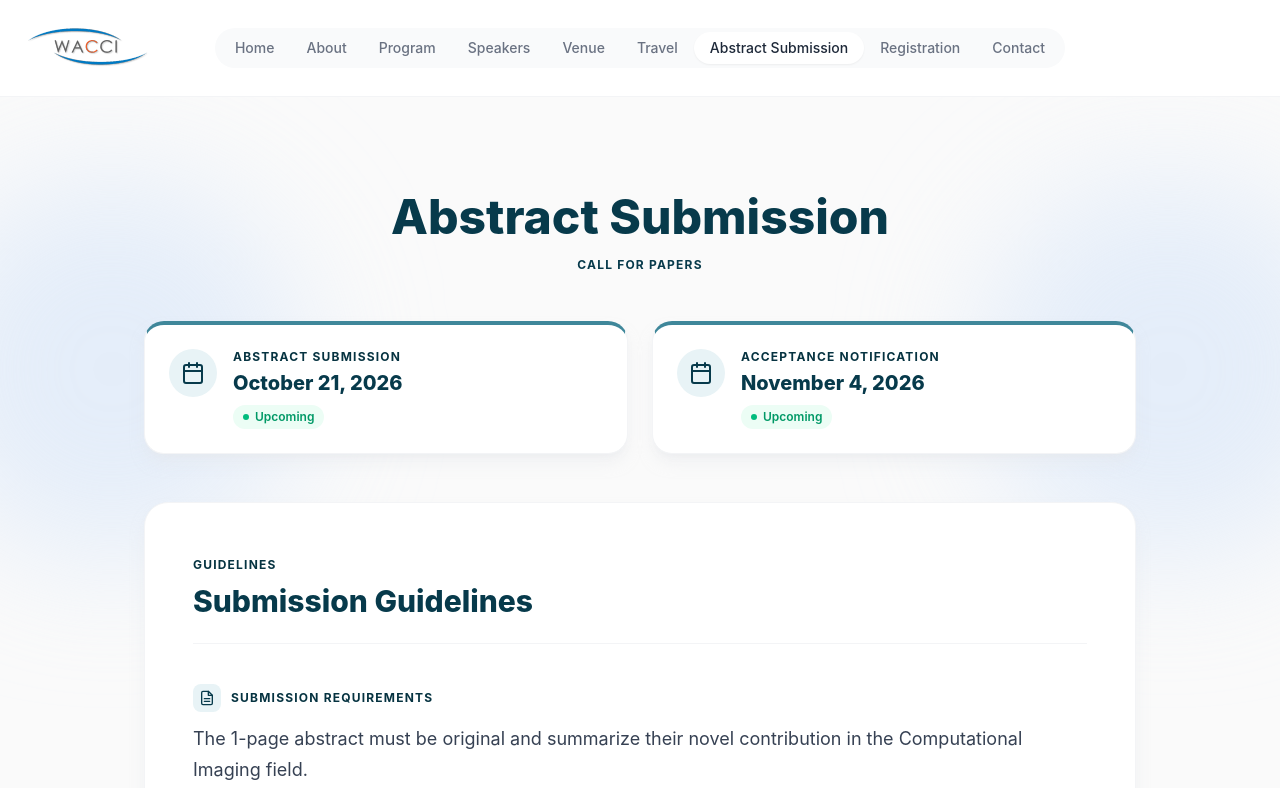
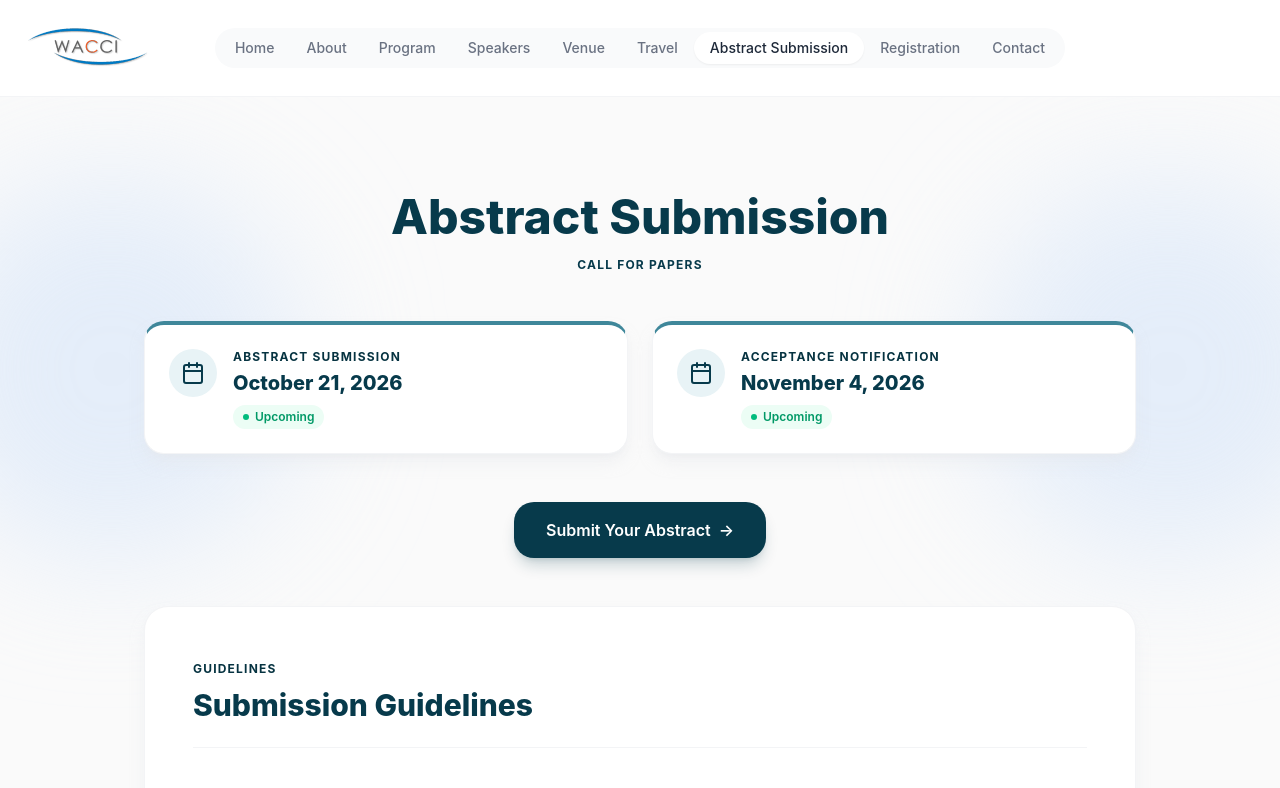
Before and after one commit to CristianR8/WACCI-2026, a Next.js app: page /submission in a window 1280 px wide. Shown: the top 788 px of the page. Built offline with nearby package versions, Linux system fonts and the light colour scheme.

Commit message:
Abstract Submission Update

```diff
--- a/src/app/(site)/submission/page.tsx
+++ b/src/app/(site)/submission/page.tsx
@@ -13,6 +13,7 @@ const IMPORTANT_DATES = [
     date: 'November 4, 2026',
   },
 ];
+const EASYCHAIR_SUBMIT_URL = 'https://easychair.org/account/signin?l=3858238102073482698.1790101418.8d58686b';
 
 const SERIES_BASE_URL = 'https://www.dropbox.com/scl/fi';
 
@@ -300,6 +301,32 @@ export default function SubmissionPage() {
           </div>
         </motion.div>
 
+        {/* Primary CTA — redirects to EasyChair */}
+        <motion.div
+          className="flex justify-center mb-12"
+          initial="hidden"
+          whileInView="visible"
+          viewport={{ once: true, amount: 0.5 }}
+          variants={fadeUp}
+          transition={{ type: 'spring', stiffness: 80, damping: 20 }}
+        >
+          <a
+            href={EASYCHAIR_SUBMIT_URL}
+            target="_blank"
+            rel="noopener noreferrer"
+            aria-label="Submit Your Abstract via EasyChair (opens in a new tab)"
+            className="group w-full sm:w-auto inline-flex items-center justify-center gap-2 px-8 py-4 bg-primary-500 text-white text-base font-semibold rounded-[20px] shadow-lg shadow-primary-500/20 transition-all duration-300 hover:bg-primary-600 hover:-translate-y-0.5 hover:shadow-xl hover:shadow-primary-500/30 focus:outline-none focus-visible:ring-2 focus-visible:ring-primary-500 focus-visible:ring-offset-2"
+          >
+            Submit Your Abstract
+            <span
+              className="transition-transform duration-300 group-hover:translate-x-1"
+              aria-hidden="true"
+            >
+              →
+            </span>
+          </a>
+        </motion.div>
+
         {/* Content card */}
         <motion.div
           className="bg-white rounded-[24px] shadow-lg shadow-gray-200/50 border border-gray-100 p-8 md:p-12"
```
